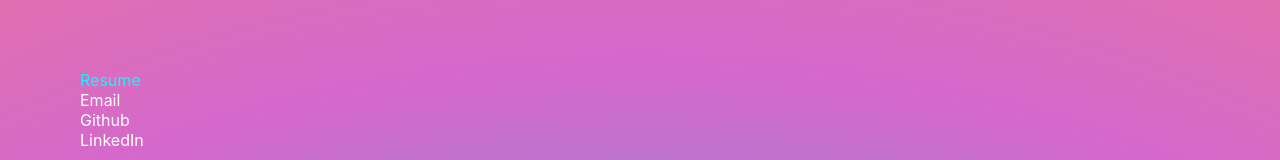
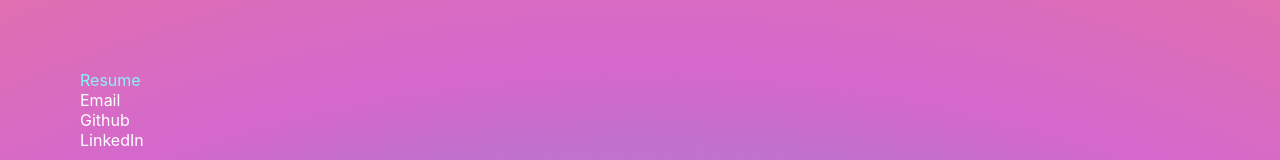
Before and after one commit to mpchow/personalWebsite_V2, a React (Create React App) app: page / in a window 1280 px wide. In both pictures the pointer is over the link "Resume". Shown: the part 570-730 px from the top of the page. Built offline with nearby package versions, Linux system fonts and the light colour scheme.

Commit message:
change hover colour

```diff
--- a/src/components/Contact/contact.css
+++ b/src/components/Contact/contact.css
@@ -17,5 +17,5 @@
 }
 
 .contact a:hover {
-   color: cyan;
+   color: #85f5f5;
 }
```
